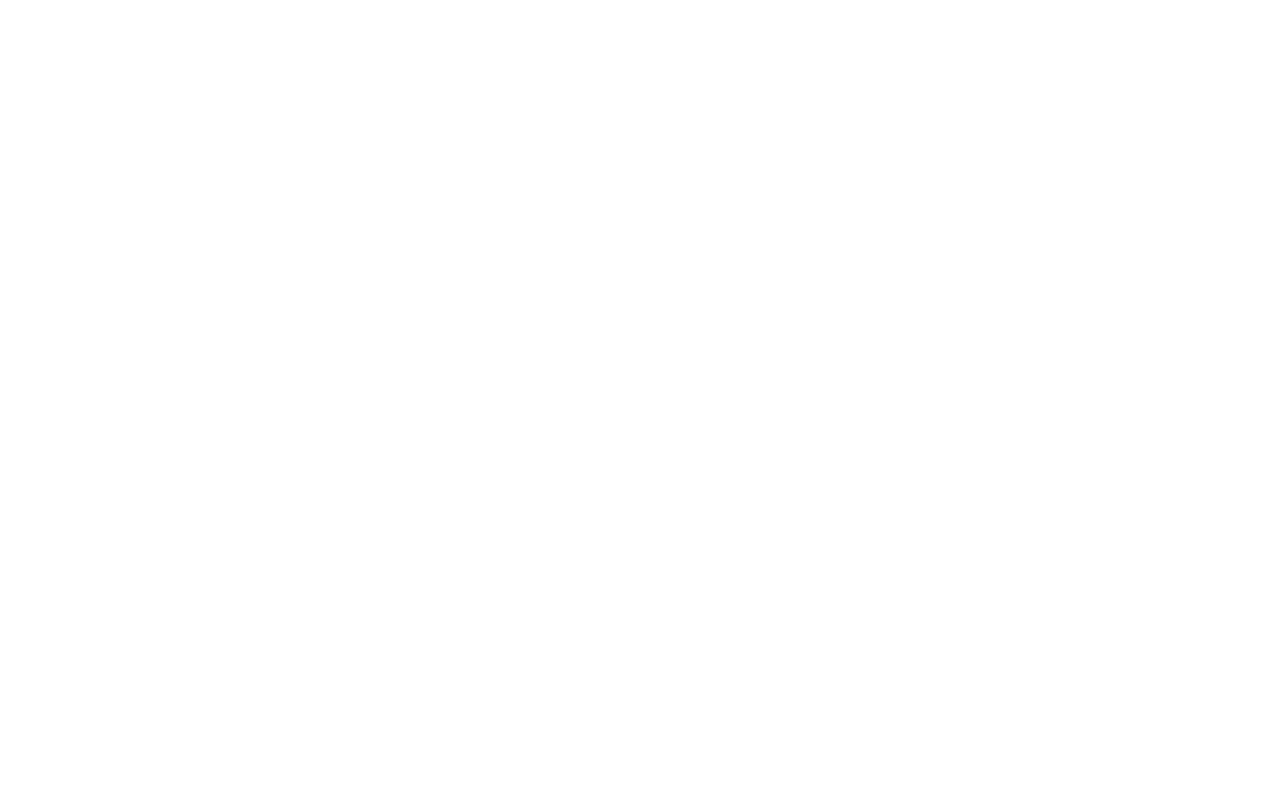
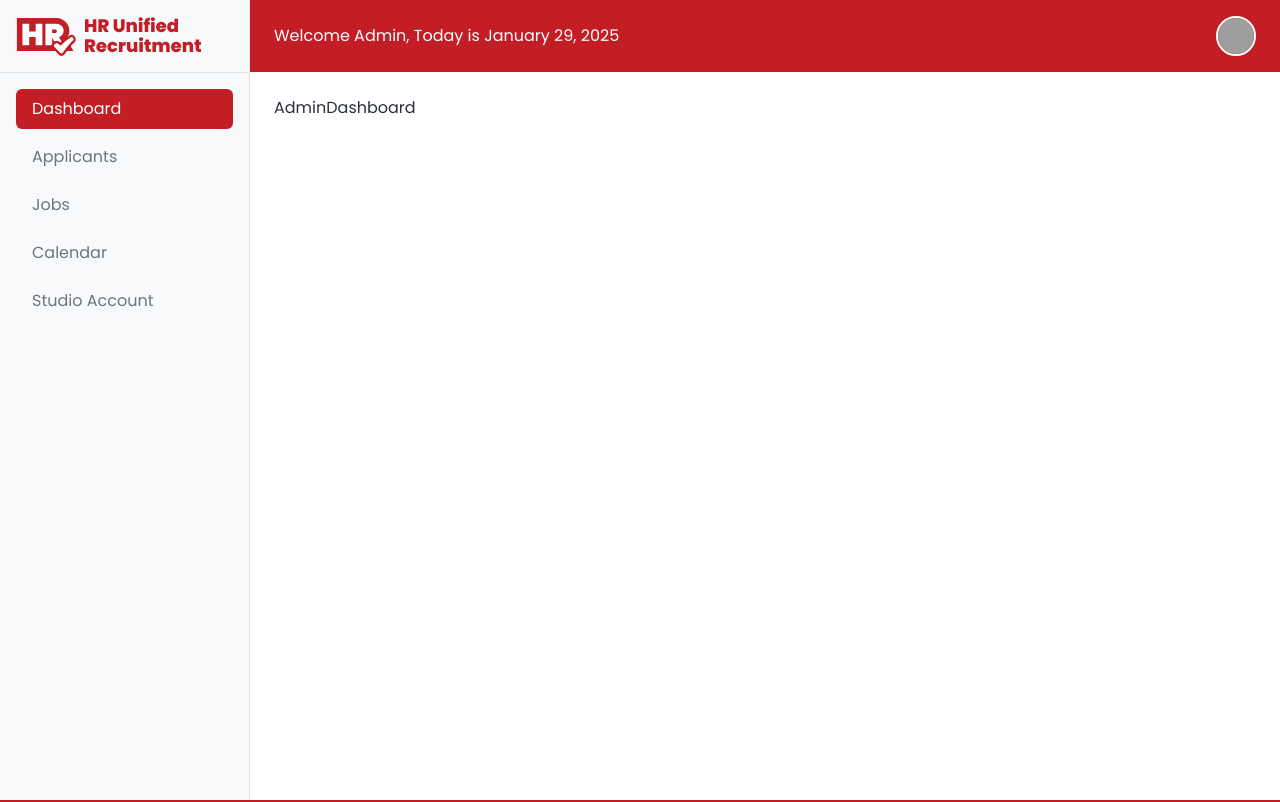
Before and after one commit to JayThreeme/hr-unified-recruitment-website, a React (Vite) app: page /admin/dashboard in a window 1280 px wide. Before the commit this address had no page. Shown: the top 802 px of the page. Built offline with nearby package versions, Linux system fonts and the light colour scheme; grey boxes are pictures that could not be loaded.

Commit message:
added components admin, application

```diff
--- /dev/null
+++ b/src/Css/Admin.css
@@ -0,0 +1,44 @@
+/* Sidebar Styles */
+.sidebar {
+  width: 250px;
+  height: 100%;
+}
+
+.logo-text {
+  color: #c31d25; /* Bootstrap's danger color */
+  font-size: 1.5rem;
+  font-weight: bold;
+}
+
+/* Navigation Styles */
+.nav-link {
+  border-radius: 4px;
+  transition: background-color 0.2s;
+}
+
+.nav-link:hover {
+  background-color: rgba(0, 0, 0, 0.05);
+}
+
+.nav-link.active {
+  background-color: #c31d25 !important;
+  color: white !important;
+}
+
+.nav-link.active svg {
+  color: white;
+}
+
+/* Top Bar Styles */
+.topbar {
+  background-color: #c31d25;
+  color: white;
+}
+
+/* Profile Image Styles */
+.profile-image {
+  width: 40px;
+  height: 40px;
+  border-radius: 50%;
+  border: 2px solid white;
+}
--- /dev/null
+++ b/src/Pages/Admin/AdminDashboard.jsx
@@ -0,0 +1,5 @@
+const AdminDashboard = () => {
+  return <div>AdminDashboard</div>;
+};
+
+export default AdminDashboard;
--- /dev/null
+++ b/src/Pages/Admin/Components/AdminNavigation.jsx
@@ -0,0 +1,52 @@
+const AdminNavigation = () => {
+  return (
+    <nav className="p-3">
+      <ul className="nav flex-column nav-pills gap-2">
+        <li className="nav-item">
+          <a href="#" className="nav-link active d-flex align-items-center">
+            {/* <LayoutDashboard className="me-2" size={20} /> */}
+            Dashboard
+          </a>
+        </li>
+        <li className="nav-item">
+          <a
+            href="#"
+            className="nav-link text-secondary d-flex align-items-center"
+          >
+            {/* <Users className="me-2" size={20} /> */}
+            Applicants
+          </a>
+        </li>
+        <li className="nav-item">
+          <a
+            href="#"
+            className="nav-link text-secondary d-flex align-items-center"
+          >
+            {/* <Briefcase className="me-2" size={20} /> */}
+            Jobs
+          </a>
+        </li>
+        <li className="nav-item">
+          <a
+            href="#"
+            className="nav-link text-secondary d-flex align-items-center"
+          >
+            {/* <Calendar className="me-2" size={20} /> */}
+            Calendar
+          </a>
+        </li>
+        <li className="nav-item">
+          <a
+            href="#"
+            className="nav-link text-secondary d-flex align-items-center"
+          >
+            {/* <UserCircle className="me-2" size={20} /> */}
+            Studio Account
+          </a>
+        </li>
+      </ul>
+    </nav>
+  );
+};
+
+export default AdminNavigation;
--- a/src/Pages/Admin/Components/HeroLogin.jsx
+++ b/src/Pages/Admin/Components/HeroLogin.jsx
@@ -42,7 +42,7 @@
                       placeholder="Password"
                     />
                   </div>
-                  <Link to="/">
+                  <Link to="/admin/dashboard">
                     <button className="btn btn-danger w-100 button-style1">
                       Login
                     </button>
--- /dev/null
+++ b/src/Pages/Admin/Dashboard.jsx
@@ -0,0 +1,56 @@
+import { Link, Outlet } from "react-router";
+import Footer from "../Components/Footer";
+import AdminNavigation from "./Components/AdminNavigation";
+import "../../Css/Admin.css";
+import { hrunifiedlogosvg } from "../../assets";
+const Dashboard = () => {
+  return (
+    <>
+      <div className="d-flex vh-100">
+        <div className="sidebar bg-light border-end">
+          <div className="p-3 border-bottom">
+            <div className="d-flex align-items-center">
+              <div>
+                <Link className="navbar-brand" to="/">
+                  <img
+                    src={hrunifiedlogosvg}
+                    alt="logo"
+                    className="img-fluid"
+                  />
+                </Link>
+              </div>
+            </div>
+          </div>
+
+          <AdminNavigation />
+        </div>
+
+        {/* Main Content */}
+        <div className="flex-grow-1 d-flex flex-column">
+          {/* Top Bar */}
+          <div className="topbar px-4 py-3 d-flex justify-content-between align-items-center">
+            <div className="d-flex align-items-center">
+              {/* <ArrowLeft size={20} className="me-2" /> */}
+              <span>Welcome Admin, Today is January 29, 2025</span>
+            </div>
+            <div>
+              <img
+                src="/api/placeholder/40/40"
+                alt="Profile"
+                className="profile-image"
+              />
+            </div>
+          </div>
+
+          {/* Page Content */}
+          <div className="flex-grow-1 p-4">
+            <Outlet />
+          </div>
+        </div>
+      </div>
+      <Footer />
+    </>
+  );
+};
+
+export default Dashboard;
--- /dev/null
+++ b/src/Pages/Application.jsx
@@ -0,0 +1,21 @@
+import { Outlet } from "react-router";
+import Navigation from "./Components/Navigation";
+import Footer from "./Components/Footer";
+
+const Application = () => {
+  return (
+    <>
+      <Navigation />
+      <div
+        className=""
+        style={{
+          height: "90px",
+        }}
+      ></div>
+      <Outlet />
+      <Footer />
+    </>
+  );
+};
+
+export default Application;
--- /dev/null
+++ b/src/Pages/Components/Application/ApplicationFormOne.jsx
@@ -0,0 +1,5 @@
+const ApplicationFormOne = () => {
+  return <div>ApplicationFormOne</div>;
+};
+
+export default ApplicationFormOne;
--- /dev/null
+++ b/src/Pages/Components/Application/ApplicationFormThanks.jsx
@@ -0,0 +1,5 @@
+const ApplicationFormThanks = () => {
+  return <div>ApplicationFormThanks</div>;
+};
+
+export default ApplicationFormThanks;
--- /dev/null
+++ b/src/Pages/Components/Application/ApplicationFormThree.jsx
@@ -0,0 +1,5 @@
+const ApplicationFormThree = () => {
+  return <div>ApplicationFormThree</div>;
+};
+
+export default ApplicationFormThree;
--- /dev/null
+++ b/src/Pages/Components/Application/ApplicationFormTwo.jsx
@@ -0,0 +1,5 @@
+const ApplicationFOrmTwo = () => {
+  return <div>ApplicationFOrmTwo</div>;
+};
+
+export default ApplicationFOrmTwo;
--- a/src/Pages/Components/Home/FeaturedJobs.jsx
+++ b/src/Pages/Components/Home/FeaturedJobs.jsx
@@ -123,6 +123,7 @@
                     </div>
 
                     <div className="d-flex justify-content-end w-100">
+                      <Link to="/application/form1">
                         <button
                           className="btn fw-medium"
                           style={{
@@ -131,6 +132,7 @@
                         >
                           Apply
                         </button>
+                      </Link>
                     </div>
                   </div>
                 </div>
--- a/src/main.jsx
+++ b/src/main.jsx
@@ -16,6 +16,15 @@
 import Contact from "./Pages/Contact";
 import Login from "./Pages/Admin/Login";
 
+import Application from "./Pages/Application";
+import ApplicationFormOne from "./Pages/Components/Application/ApplicationFormOne";
+import ApplicationFormTwo from "./Pages/Components/Application/ApplicationFormTwo";
+import ApplicationFormThree from "./Pages/Components/Application/ApplicationFormThree";
+import ApplicationFormThanks from "./Pages/Components/Application/ApplicationFormThanks";
+
+import Dashboard from "./Pages/Admin/Dashboard";
+import AdminDashboard from "./Pages/Admin/AdminDashboard";
+
 const root = document.getElementById("root");
 
 ReactDOM.createRoot(root).render(
@@ -28,9 +37,15 @@
         <Route path="contact" element={<Contact />} />
         <Route path="login" element={<Login />} />
       </Route>
-      {/* <Route path="/user" element={<User />}>
-        <Route index element={<Dashboard />} />
-      </Route> */}
+      <Route path="/application" element={<Application />}>
+        <Route index path="form1" element={<ApplicationFormOne />} />
+        <Route path="form2" element={<ApplicationFormTwo />} />
+        <Route path="form3" element={<ApplicationFormThree />} />
+        <Route path="thanks" element={<ApplicationFormThanks />} />
+      </Route>
+      <Route path="/admin/dashboard" element={<Dashboard />}>
+        <Route index element={<AdminDashboard />} />
+      </Route>
     </Routes>
   </BrowserRouter>
 );
```
Lines whose indentation alone changed are shown as unchanged.
